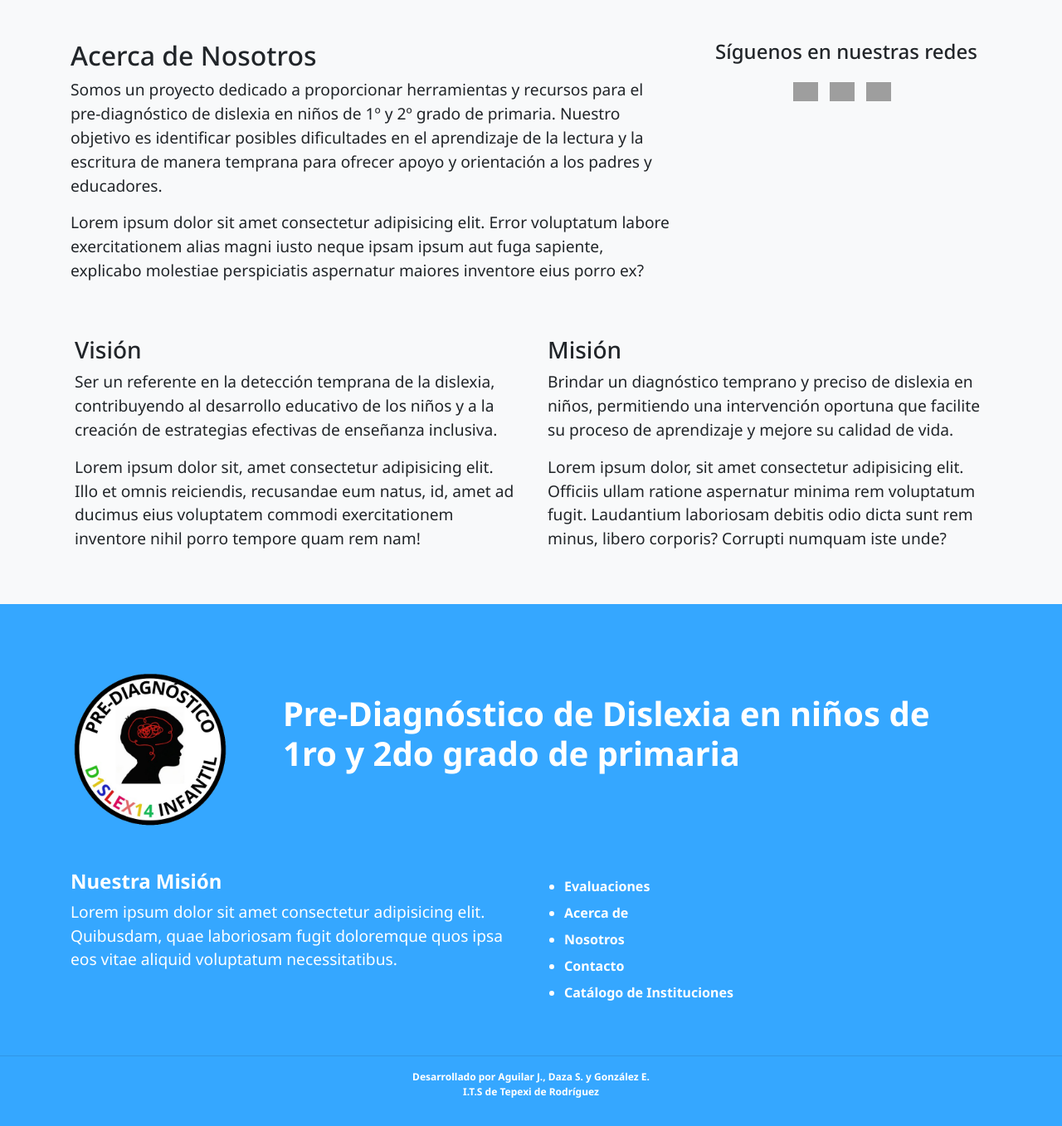
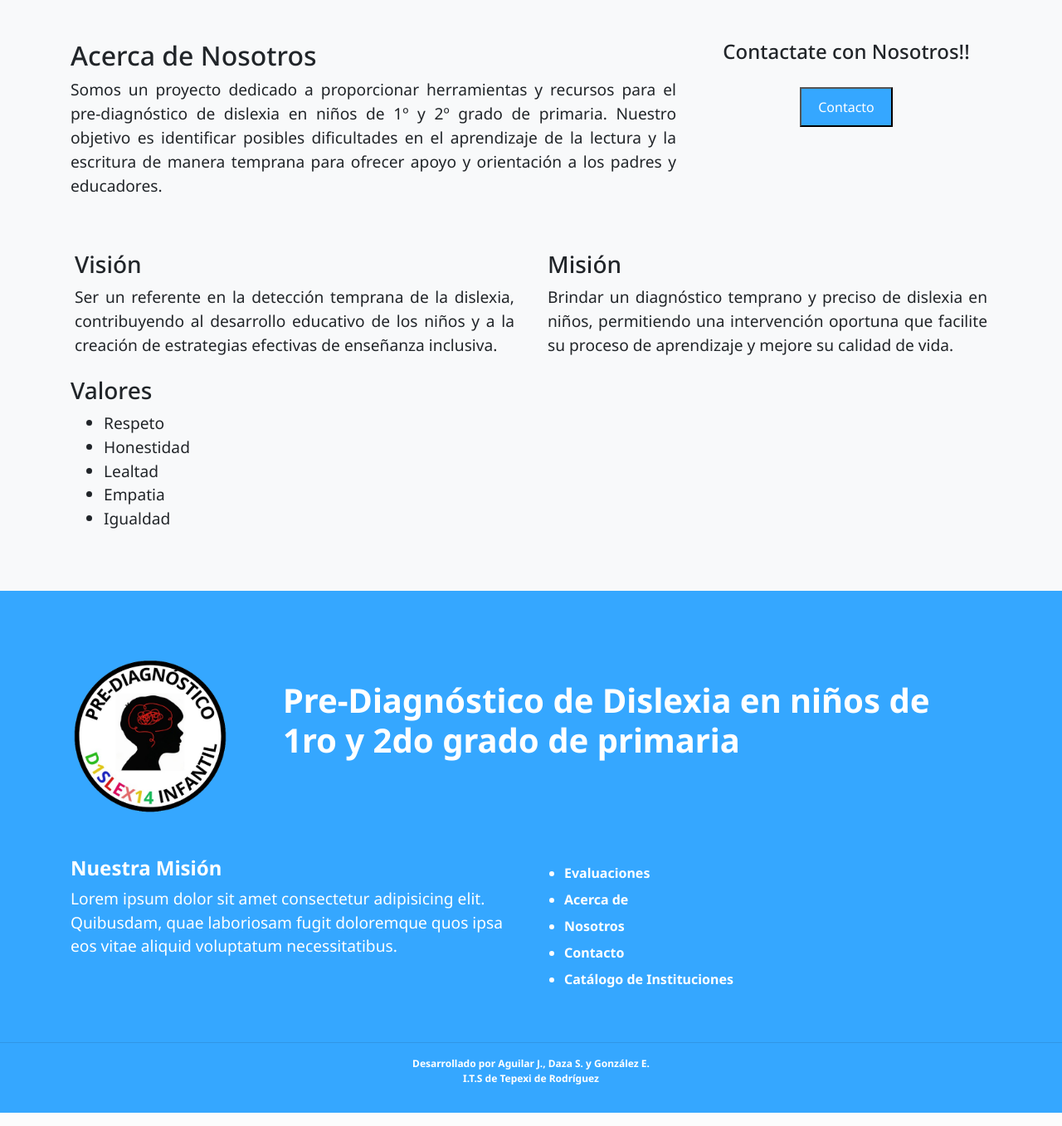
Before and after one commit to SdazaP/pre-diagnostico-dislexia, a PHP site: page /acerca-de.html in a window 1280 px wide. Shown: the part 96-1453 px from the top of the page at 83% size. Run offline with PHP 8.4, Linux system fonts and the light colour scheme; some libraries are stand-ins or nearby versions; some web fonts are replaced; grey boxes are pictures that could not be loaded.

Commit message:
Edicion de Acerca-de

```diff
--- a/acerca-de.html
+++ b/acerca-de.html
@@ -53,29 +53,38 @@
                 <div class="col-md-8">
                     <h2>Acerca de Nosotros</h2>
                     <p>Somos un proyecto dedicado a proporcionar herramientas y recursos para el pre-diagnóstico de dislexia en niños de 1º y 2º grado de primaria. Nuestro objetivo es identificar posibles dificultades en el aprendizaje de la lectura y la escritura de manera temprana para ofrecer apoyo y orientación a los padres y educadores.</p>
-                    <p>Lorem ipsum dolor sit amet consectetur adipisicing elit. Error voluptatum labore exercitationem alias magni iusto neque ipsam ipsum aut fuga sapiente, explicabo molestiae perspiciatis aspernatur maiores inventore eius porro ex?</p>
                 </div>
                 <div class="col-md-4 text-center">
-                    <h4>Síguenos en nuestras redes</h4>
-                    <div class="social-icons">
-                        <a href="#"><img src="images/facebook-icon.png" alt="Facebook" class="img-fluid"></a>
-                        <a href="#"><img src="images/twitter-icon.png" alt="Twitter" class="img-fluid"></a>
-                        <a href="#"><img src="images/instagram-icon.png" alt="Instagram" class="img-fluid"></a>
-                    </div>
+                    <h4>Contactate con Nosotros!!</h4>
+                    <button onclick="window.location.href='contacto.html'"class="btn-contacto">Contacto</button>
                 </div>
             </div>
             <div class="row mt-5">
                 <div class="col-md-6">
                     <h3>Visión</h3>
                     <p>Ser un referente en la detección temprana de la dislexia, contribuyendo al desarrollo educativo de los niños y a la creación de estrategias efectivas de enseñanza inclusiva.</p>
-                    <p>Lorem ipsum dolor sit, amet consectetur adipisicing elit. Illo et omnis reiciendis, recusandae eum natus, id, amet ad ducimus eius voluptatem commodi exercitationem inventore nihil porro tempore quam rem nam!</p>
                 </div>
                 <div class="col-md-6">
                     <h3>Misión</h3>
                     <p>Brindar un diagnóstico temprano y preciso de dislexia en niños, permitiendo una intervención oportuna que facilite su proceso de aprendizaje y mejore su calidad de vida.</p>
-                    <p>Lorem ipsum dolor, sit amet consectetur adipisicing elit. Officiis ullam ratione aspernatur minima rem voluptatum fugit. Laudantium laboriosam debitis odio dicta sunt rem minus, libero corporis? Corrupti numquam iste unde?</p>
+                </div>
+                <div class="col-md-">
+                    <section class="about-section py-2">
+                        <div class="container">
+                            <h3>Valores</h3>
+                            <ul>
+                                <li>Respeto</li>
+                                <li>Honestidad</li>
+                                <li>Lealtad</li>
+                                <li>Empatia</li>
+                                <li>Igualdad</li>
+                            </ul>
+                        </div>
+                    </section>
                 </div>
             </div>
+
+
         </div>
     </section>
 
--- a/css/style.css
+++ b/css/style.css
@@ -362,8 +362,15 @@ body {
 .about-section {
     background-color: #f8f9fa;
     padding: 60px 0;
+    text-align: justify;
 }
 
+.about-section p{
+    text-align: justify;
+}
+.about-section ul{
+    font-size: 1.2em;
+}
 
 .social-icons {
     margin-top: 20px;
@@ -385,7 +392,13 @@ body {
 .about-section .row.mt-5 {
     margin-top: 50px;
 }
-
+.btn-contacto {
+    background-color: #35A7FF;
+    color: white;
+    padding: 10px 20px;
+    cursor: pointer;
+    margin-top: 20px;
+  }
 /* Completa la palabra */
 
 .words-container{
```
